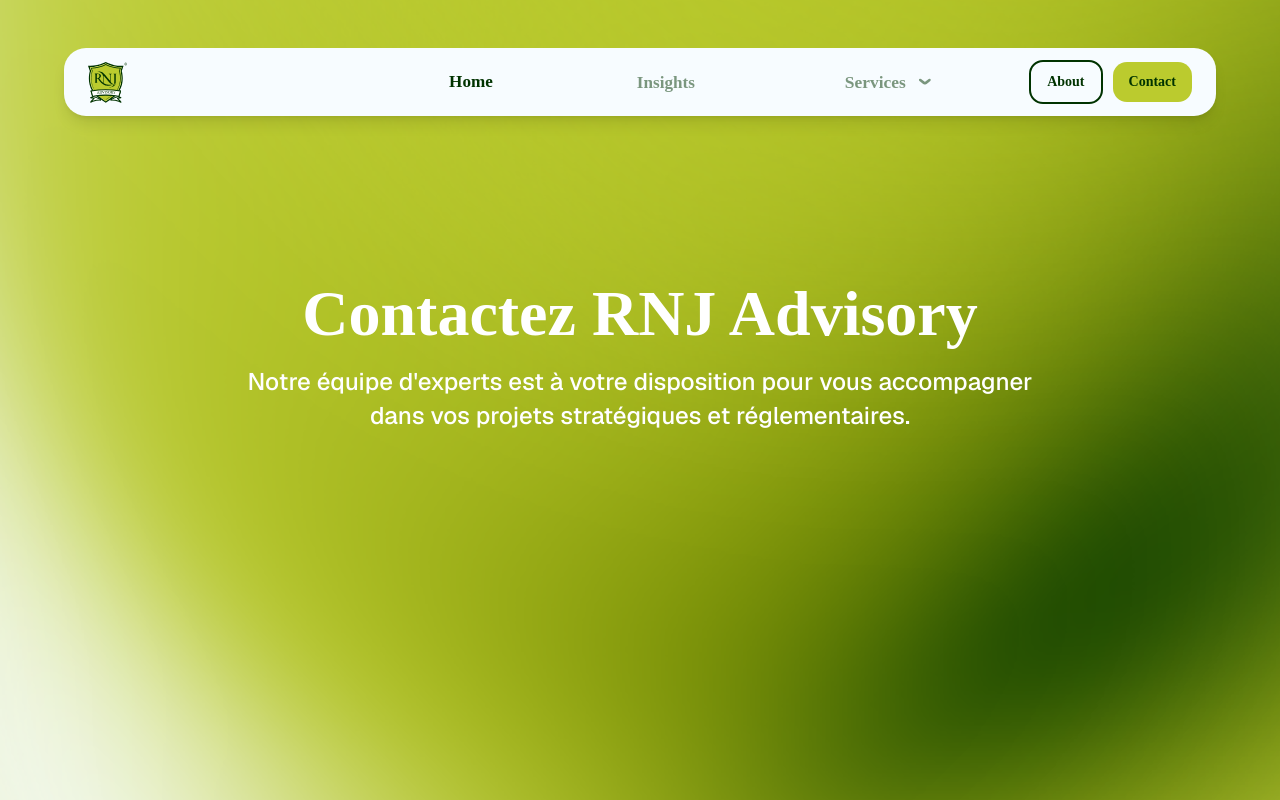
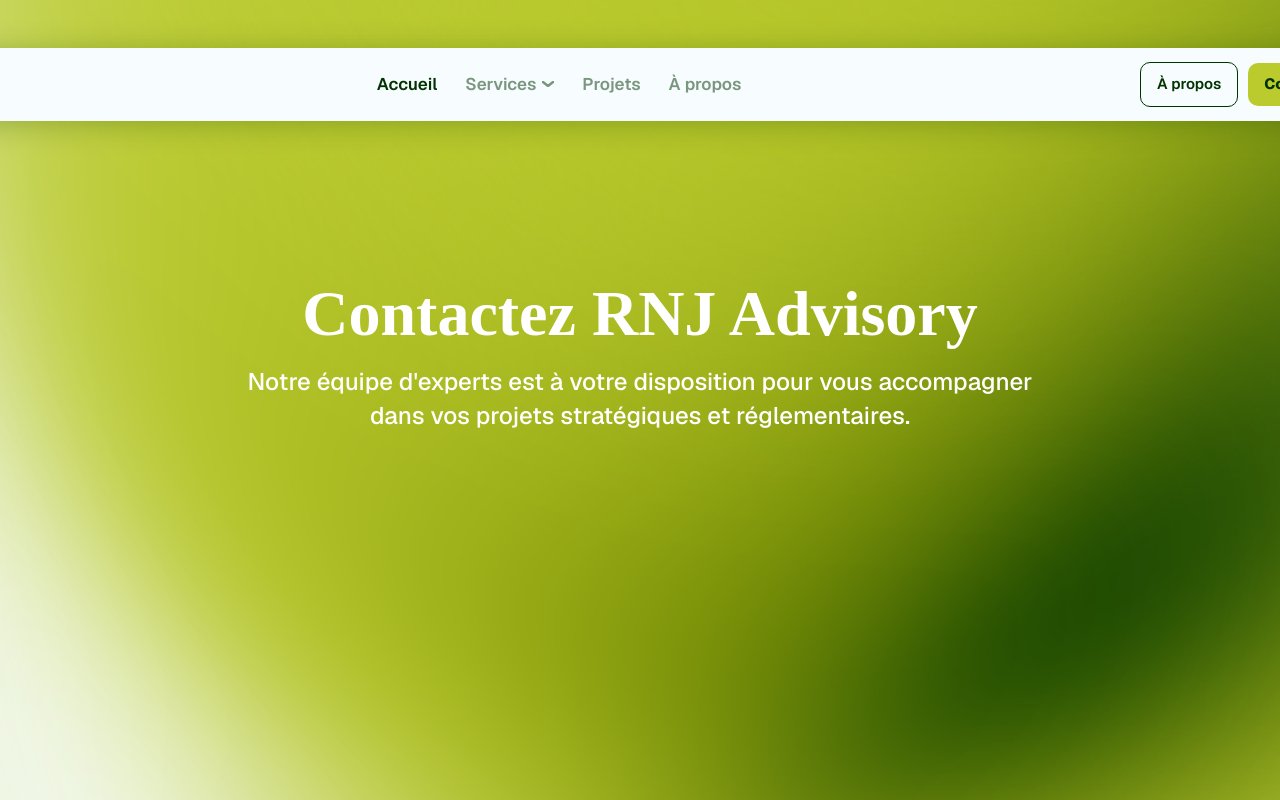
Before and after one commit to hello-rnj/RNJ, a Next.js app: page /contact in a window 1280 px wide. Shown: the top 800 px of the page. Built offline with nearby package versions, Linux system fonts and the light colour scheme.

Commit message:
Update hero card positioning and navbar layout

```diff
--- a/src/components/Navbar.tsx
+++ b/src/components/Navbar.tsx
@@ -6,6 +6,7 @@
 
 export default function Navbar() {
   const [isServicesOpen, setIsServicesOpen] = useState(false);
+  const [isMobileMenuOpen, setIsMobileMenuOpen] = useState(false);
 
   const services = [
     'Analyse institutionnelle',
@@ -15,64 +16,60 @@
   ];
 
   return (
-    <nav className="absolute top-12 left-1/2 transform -translate-x-1/2 z-50 w-full max-w-6xl">
-      <div className="bg-[#F7FCFF] rounded-3xl shadow-lg px-6 py-3 flex items-center justify-between">
-
-        {/* Logo Section */}
-        <div className="flex items-center gap-12">
+    <nav className="absolute left-1/2 top-4 z-50 w-[95%] -translate-x-1/2 md:top-12 md:w-[90%] lg:w-[1450px]">
+      <div
+        className="flex flex-row items-center justify-between bg-[#F7FCFF] px-4 py-3 md:px-6 md:py-3.5"
+        style={{
+          boxShadow: '0px 3.23873px 28.9866px rgba(0, 51, 0, 0.25)',
+          borderRadius: '16px',
+        }}
+      >
+        <Link href="/">
           <Image
             src="/Group (2).svg"
             alt="Logo"
-            width={39}
-            height={41}
+            width={32}
+            height={34}
+            className="md:h-[41px] md:w-[39px]"
             priority
           />
-        </div>
+        </Link>
 
-        {/* Navigation Links - Frame 11 */}
-        <div className="flex items-center gap-[144px] w-[258px] h-5">
-          {/* Home */}
+        <div className="hidden flex-row items-center gap-7 lg:flex">
           <Link
             href="/"
-            className="w-12 h-5 text-[#003300] font-semibold text-[17.13px] text-center leading-[19px] hover:opacity-75 transition z-0"
+            className="text-center font-[Geist] text-[15px] font-semibold text-[#003300] transition hover:opacity-75 md:text-[17px]"
           >
-            Home
+            Accueil
           </Link>
 
-          {/* Insights */}
-          <button
-            className="w-[66px] h-5 text-[#003300] font-semibold text-[17.13px] text-center leading-[19px] opacity-50 hover:opacity-75 transition z-10"
-          >
-            Insights
-          </button>
-
-          {/* Group 420 - Services with Dropdown */}
-          <div className="relative w-[94.61px] h-[20.35px]">
+          <div className="relative">
             <button
+              type="button"
               onClick={() => setIsServicesOpen(!isServicesOpen)}
-              className="flex items-center gap-[6.95px] w-full h-full text-[#003300] font-semibold text-[17.43px] leading-[19px] opacity-50 hover:opacity-75 transition"
+              className="flex items-center gap-1.5 text-center font-[Geist] text-[15px] font-semibold text-[#003300] opacity-50 transition hover:opacity-75 md:text-[17px]"
             >
-              <span className="w-[73px]">Services</span>
+              <span>Services</span>
               <svg
-                width="11.81"
-                height="5.56"
+                width="12"
+                height="6"
                 viewBox="0 0 12 6"
                 fill="none"
                 stroke="currentColor"
-                strokeWidth="2.7781"
+                strokeWidth="2.5"
                 className={`transition-transform ${isServicesOpen ? 'rotate-0' : 'rotate-180'}`}
               >
-                <path d="M1 5 L6 1 L11 5" strokeLinecap="round" strokeLinejoin="round"/>
+                <path d="M1 5 L6 1 L11 5" strokeLinecap="round" strokeLinejoin="round" />
               </svg>
             </button>
 
-            {/* Group 421 - Dropdown Menu */}
             {isServicesOpen && (
-              <div className="absolute top-full left-0 mt-2 bg-[#F7FCFF] rounded-lg shadow-lg overflow-hidden z-20 border border-[#003300]/10">
+              <div className="absolute left-0 top-full z-20 mt-2 min-w-[200px] overflow-hidden rounded-lg border border-[#003300]/10 bg-[#F7FCFF] shadow-lg">
                 {services.map((service, index) => (
                   <button
                     key={index}
-                    className="block w-full text-left px-3 py-2 text-[#003300] text-xs font-medium hover:bg-[#BBCB2E]/10 transition border-b border-[#003300]/9 last:border-b-0"
+                    type="button"
+                    className="block w-full border-b border-[#003300]/5 px-4 py-3 text-left text-sm font-medium text-[#003300] transition last:border-b-0 hover:bg-[#BBCB2E]/10"
                   >
                     {service}
                   </button>
@@ -80,19 +77,142 @@
               </div>
             )}
           </div>
+
+          <button
+            type="button"
+            className="text-center font-[Geist] text-[15px] font-semibold text-[#003300] opacity-50 transition hover:opacity-75 md:text-[17px]"
+          >
+            Projets
+          </button>
+
+          <button
+            type="button"
+            className="text-center font-[Geist] text-[15px] font-semibold text-[#003300] opacity-50 transition hover:opacity-75 md:text-[17px]"
+          >
+            À propos
+          </button>
         </div>
 
-        {/* Buttons Section */}
-        <div className="flex items-center gap-2.5">
-          <button className="px-4 py-2.5 border-2 border-[#003300] rounded-xl text-[#003300] font-semibold text-sm hover:bg-[#003300]/5 transition">
-            About
+        <div className="hidden flex-row items-center gap-2.5 lg:flex">
+          <button
+            type="button"
+            className="flex items-center justify-center rounded-[10px] border-[1.5px] border-[#003300] px-4 py-2.5 text-center font-[Geist] text-[14px] font-semibold text-[#003300] transition hover:bg-[#003300]/5 md:text-[15px]"
+          >
+            À propos
           </button>
 
-          <button className="px-4 py-2.5 bg-[#BBCB2E] rounded-xl text-[#003300] font-bold text-sm hover:bg-[#BBCB2E]/90 transition">
+          <Link
+            href="/contact"
+            className="flex items-center justify-center rounded-[10px] bg-[#BBCB2E] px-4 py-2.5 text-center font-[Geist] text-[14px] font-extrabold text-[#003300] transition hover:bg-[#BBCB2E]/90 md:text-[15px]"
+          >
             Contact
-          </button>
+          </Link>
         </div>
+
+        <button
+          type="button"
+          className="flex flex-col items-center justify-center gap-1.5 p-2 lg:hidden"
+          onClick={() => setIsMobileMenuOpen(!isMobileMenuOpen)}
+        >
+          <span
+            className={`block h-0.5 w-6 bg-[#003300] transition-transform ${
+              isMobileMenuOpen ? 'translate-y-2 rotate-45' : ''
+            }`}
+          />
+          <span
+            className={`block h-0.5 w-6 bg-[#003300] transition-opacity ${
+              isMobileMenuOpen ? 'opacity-0' : ''
+            }`}
+          />
+          <span
+            className={`block h-0.5 w-6 bg-[#003300] transition-transform ${
+              isMobileMenuOpen ? '-translate-y-2 -rotate-45' : ''
+            }`}
+          />
+        </button>
       </div>
+
+      {isMobileMenuOpen && (
+        <div
+          className="mt-2 rounded-2xl bg-[#F7FCFF] p-4 shadow-lg lg:hidden"
+          style={{ boxShadow: '0px 3px 20px rgba(0, 51, 0, 0.2)' }}
+        >
+          <div className="flex flex-col gap-4">
+            <Link
+              href="/"
+              className="border-b border-[#003300]/10 py-2 font-[Geist] text-lg font-semibold text-[#003300]"
+              onClick={() => setIsMobileMenuOpen(false)}
+            >
+              Accueil
+            </Link>
+
+            <div>
+              <button
+                type="button"
+                onClick={() => setIsServicesOpen(!isServicesOpen)}
+                className="flex w-full items-center justify-between border-b border-[#003300]/10 py-2 font-[Geist] text-lg font-semibold text-[#003300]"
+              >
+                <span>Services</span>
+                <svg
+                  width="12"
+                  height="6"
+                  viewBox="0 0 12 6"
+                  fill="none"
+                  stroke="currentColor"
+                  strokeWidth="2.5"
+                  className={`transition-transform ${isServicesOpen ? 'rotate-0' : 'rotate-180'}`}
+                >
+                  <path d="M1 5 L6 1 L11 5" strokeLinecap="round" strokeLinejoin="round" />
+                </svg>
+              </button>
+
+              {isServicesOpen && (
+                <div className="mt-2 flex flex-col gap-2 pl-4">
+                  {services.map((service, index) => (
+                    <button
+                      key={index}
+                      type="button"
+                      className="py-2 text-left text-sm font-medium text-[#003300] opacity-70 hover:opacity-100"
+                    >
+                      {service}
+                    </button>
+                  ))}
+                </div>
+              )}
+            </div>
+
+            <button
+              type="button"
+              className="border-b border-[#003300]/10 py-2 text-left font-[Geist] text-lg font-semibold text-[#003300]"
+            >
+              Projets
+            </button>
+
+            <button
+              type="button"
+              className="border-b border-[#003300]/10 py-2 text-left font-[Geist] text-lg font-semibold text-[#003300]"
+            >
+              À propos
+            </button>
+
+            <div className="mt-2 flex flex-col gap-3">
+              <button
+                type="button"
+                className="w-full rounded-xl border-[1.5px] border-[#003300] py-3 text-center font-[Geist] font-semibold text-[#003300]"
+              >
+                À propos
+              </button>
+              <Link
+                href="/contact"
+                className="w-full rounded-xl bg-[#BBCB2E] py-3 text-center font-[Geist] font-extrabold text-[#003300]"
+                onClick={() => setIsMobileMenuOpen(false)}
+              >
+                Contact
+              </Link>
+            </div>
+          </div>
+        </div>
+      )}
     </nav>
   );
 }
```
Also changed, not shown: src/app/HomePageClient.tsx (+8 -8 lines).
